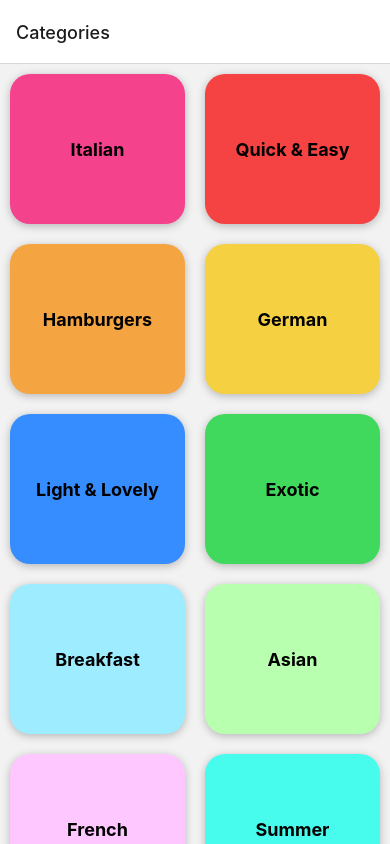
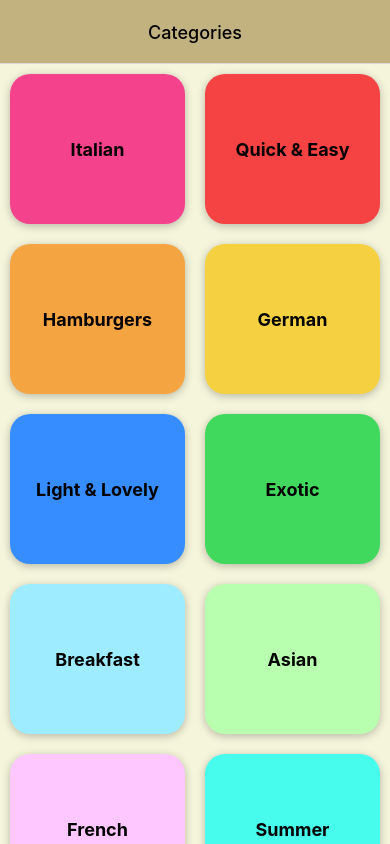
Before and after one commit to Kszesiek/Simple-Meals-App, a React Native app: screen / in a window 390 px wide. Built offline with nearby package versions, Linux system fonts and the light colour scheme.

Commit message:
Custom header titles for meals screens

```diff
--- a/App.tsx
+++ b/App.tsx
@@ -17,9 +17,24 @@ export default function App() {
     <>
       <StatusBar style="dark" />
       <NavigationContainer>
-        <Stack.Navigator initialRouteName="Main categories">
-          <Stack.Screen name={"MainCategories"} options={{ title: 'Categories' }}    component={CategoriesScreen}   />
-          <Stack.Screen name={"MealOverview"}   options={{ title: 'Meal overview' }} component={MealsOverviewScreen}/>
+        <Stack.Navigator
+          initialRouteName="MainCategories"
+          screenOptions={{
+            headerStyle: {backgroundColor: '#C2B280'},
+            headerTintColor: 'black',
+            headerTitleAlign: 'center',
+            contentStyle: {backgroundColor: "#F5F5DC"},
+          }}
+        >
+          <Stack.Screen
+            name={"MainCategories"}
+            component={CategoriesScreen}
+            options={{title: 'Categories'}}
+          />
+          <Stack.Screen
+            name={"MealOverview"}
+            component={MealsOverviewScreen}
+          />
         </Stack.Navigator>
       </NavigationContainer>
     </>
--- a/app.json
+++ b/app.json
@@ -5,7 +5,6 @@
     "version": "1.0.0",
     "orientation": "portrait",
     "icon": "./assets/icon.png",
-    "backgroundColor": "#24180f",
     "userInterfaceStyle": "light",
     "splash": {
       "image": "./assets/splash.png",
--- a/screens/MealsOverviewScreen.tsx
+++ b/screens/MealsOverviewScreen.tsx
@@ -1,9 +1,11 @@
+import { useLayoutEffect } from "react";
 import {View, StyleSheet, FlatList} from "react-native";
-import { MEALS } from "../data/dummy-data";
+import { MEALS, CATEGORIES } from "../data/dummy-data";
 import {useNavigation, useRoute, RouteProp} from "@react-navigation/native";
 import {NavigationProps, StackParamList} from "../App";
 import MealItem from "../Components/MealItem";
 import Meal from "../models/meal";
+import Category from "../models/category";
 
 function MealsOverviewScreen() {
   const navigation = useNavigation<NavigationProps>();
@@ -13,6 +15,15 @@ function MealsOverviewScreen() {
   const displayedMeals = MEALS.filter((mealItem) => {
     return mealItem.categoryIds.indexOf(categoryId) >= 0;
   })
+
+  useLayoutEffect(() => {
+    let category: Category | undefined = CATEGORIES.find(category => category.id == categoryId);
+    if (category === undefined) {
+      category = new Category("undefined", "Unrecognized category", "red");
+    }
+    const categoryTitle: string = category.title;
+    navigation.setOptions({headerTitle: categoryTitle})
+  }, [categoryId, navigation])
 
   function renderMealItem(itemData: {item: Meal}) {
     return (
```
